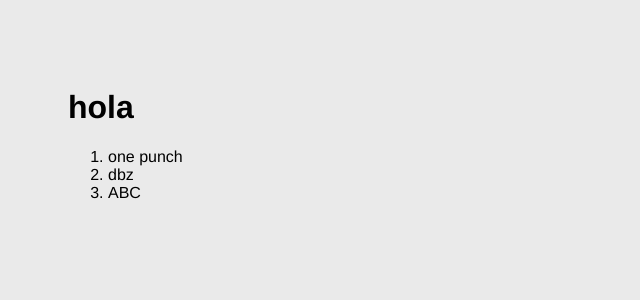
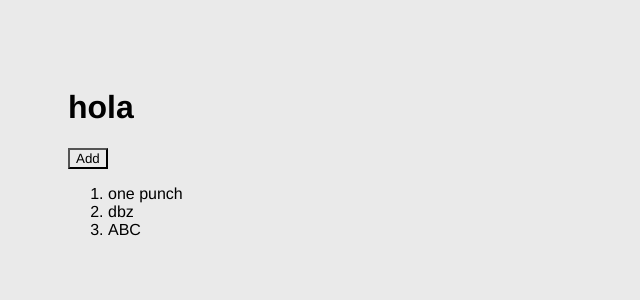
Before and after one commit to BryanParada/gifAppReact, a React (Vite) app: page / in a window 1280 px wide. Shown: the top 300 px of the page, without its empty margins (0-640 px from the left). Built offline with nearby package versions, Linux system fonts and the light colour scheme.

Commit message:
RS6 - add new category

```diff
--- a/src/GifApp.jsx
+++ b/src/GifApp.jsx
@@ -4,6 +4,14 @@ import React, { useState } from 'react'
 export const GifApp = () => {
 
   const [categories, setCategories] = useState(['one punch', 'dbz'])
+
+  const onAddCategory = () =>{
+
+    // categories.push('MI TEXTO') //! <- NO!
+    // setCategories([  ...categories, 'VALORANT']);
+    setCategories( cat => [ ...cat, 'Valorant'] );
+
+  }
 
   console.log(categories)
 
@@ -16,6 +24,7 @@ export const GifApp = () => {
           {/* input */}
 
       {/* listado de gif */}
+      <button onClick={onAddCategory}>Add</button>
     <ol>
      { categories.map( category => {
       return <li key={category}>{category}</li>
```
